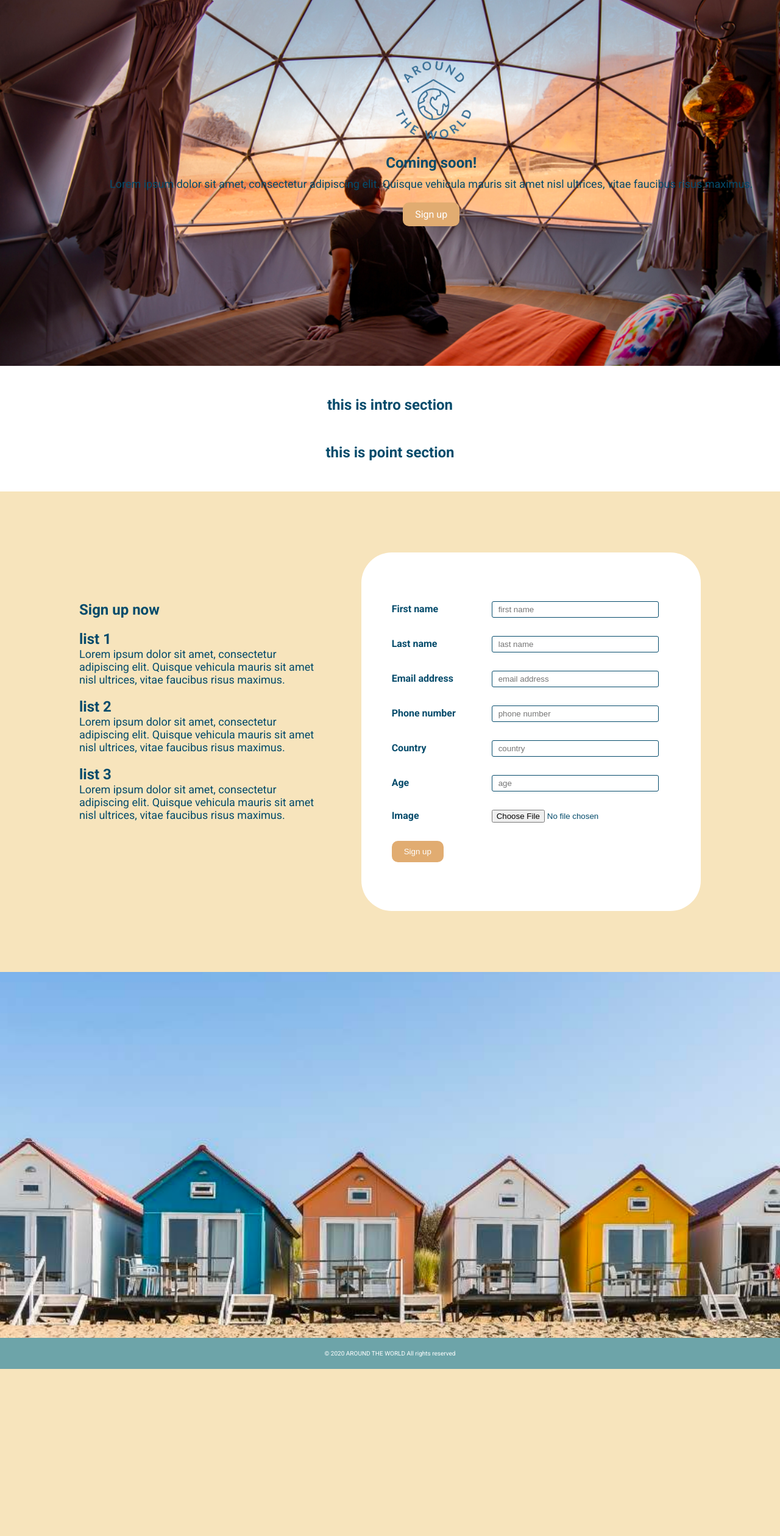
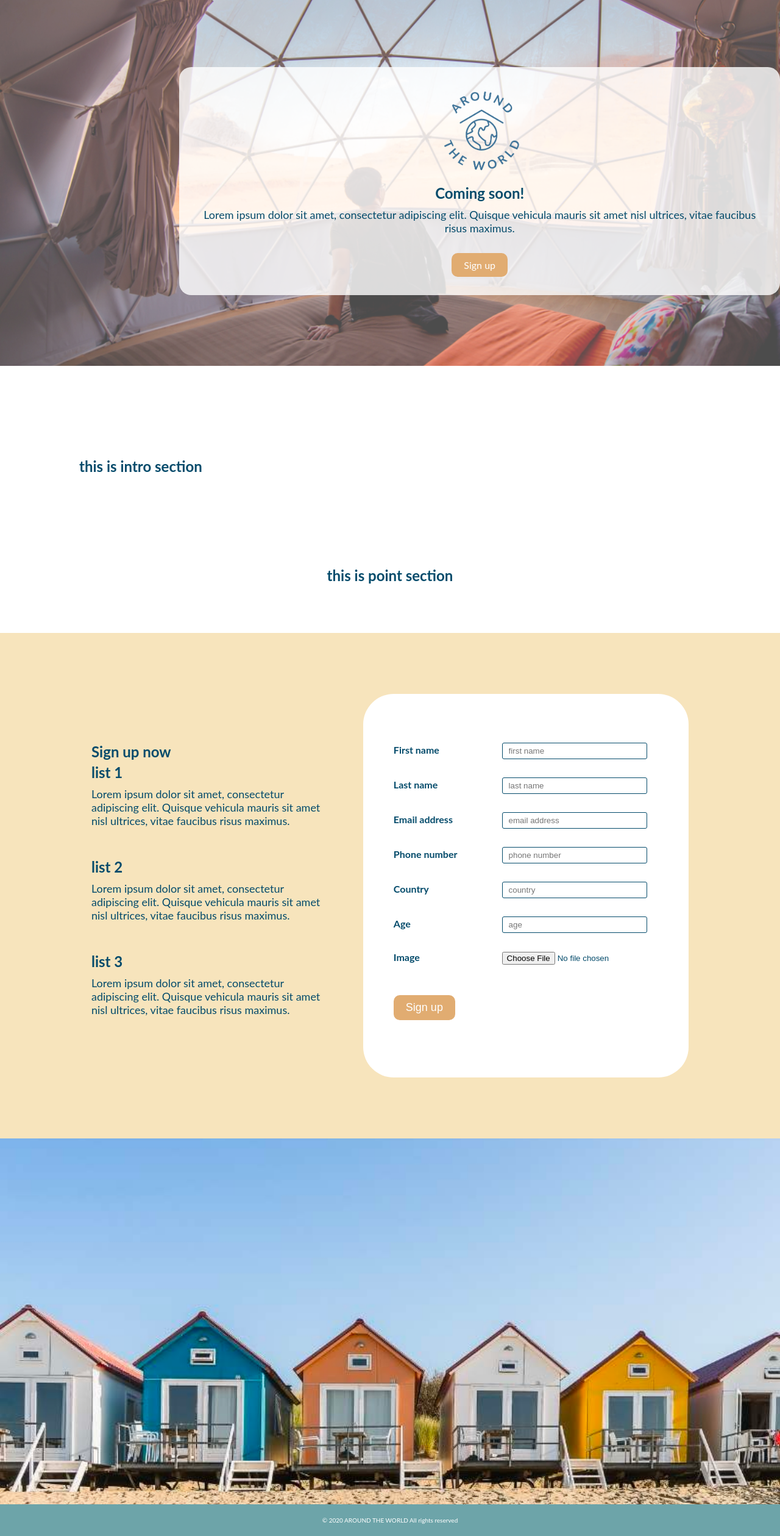
Before and after one commit to ayakade/PHP-MVC-EcommerceTravelLandingPage, a PHP site: page / in a window 1280 px wide. Shown: the whole page at 61% size. Before the commit the page ends 2245 px from the top, so only its background shows below. Run offline with PHP 8.4, Linux system fonts and the light colour scheme; some libraries are stand-ins or nearby versions.

Commit message:
Update style.css

```diff
--- a/css/style.css
+++ b/css/style.css
@@ -5,7 +5,7 @@
 }
 
 body {
-	font-family: 'Roboto', sans-serif;
+	font-family: 'Lato', sans-serif;
     color: #044b6b;
 }
 
@@ -86,17 +86,22 @@ html, body {
 	text-align: center;
 }
 
+.heroTop .filter {
+	background-color: #F7E4BC;
+}
+
 .heroTop .heroImage {
     padding: 200px 0;
 	background: url(../imgs/hero-top.png);
 	background-size: cover;
 	background-repeat: no-repeat;
 	background-position: 50% 50%;
+	opacity: 70%;
 }
 
 .heroTop .title {
 	margin: 50px 0;
-	padding: 0 30px;
+	padding: 0 50px;
 }
 
 .heroTop .title img {
@@ -110,7 +115,7 @@ html, body {
 }
 
 .heroTop .title p {
-	margin-bottom: 30px;
+	margin-bottom: 40px;
 }
 
 /* container */
@@ -120,14 +125,96 @@ html, body {
 	text-align: center;
 }
 
-.intro, .points {
+/* intro section */
+
+.intro {
+	margin: 50px 0;
 	padding: 0 40px;
 }
 
-/* intro section */
+.intro img {
+	width: 300px;
+	height: 300px;
+	margin: auto;
+	margin-bottom: 50px;
+}
 
-.intro, .points {
-	margin: 50px 0;
+.intro .cities .title {
+	margin-bottom: 50px;
+}
+
+.intro .cities .title h2 {
+	margin-bottom: 20px;
+}
+
+.intro .cities {
+	display: flex;
+	flex-wrap: wrap;
+}
+
+.intro .cities .city {
+	margin-bottom: 20px;
+}
+
+.intro .cities .city img {
+	width: 130px;
+	height: 130px;
+	margin-bottom: 10px;
+}
+
+/* accommodation */
+
+.accommodations h2 {
+	margin-bottom: 40px;
+	padding: 0 10%;
+}
+
+.accommodation {
+	margin-bottom: 60px;
+	padding: 0 60px;
+}
+
+.accommodation h3 {
+	margin-bottom: 10px;
+}
+
+.accommodation img {
+	width: 250px;
+	height: auto;
+	margin-bottom: 20px;
+}
+
+/* points section */
+
+.points {
+	padding: 0 50px;
+	margin-bottom: 80px;
+}
+
+.points h2 {
+	margin-bottom: 30px;
+	padding: 0 20px;
+}
+
+.points .point {
+	display: flex;
+	text-align: left;
+	align-items: center;
+	margin-bottom: 30px;
+}
+
+.points .point i {
+	color: #3B7197;
+	font-size: 35px;
+}
+
+.points .point .title {
+	margin-left: 10px;
+}
+
+.points .point .title h3 {
+	font-size: 16px;
+	margin-bottom: 5px;
 }
 
 /* form section */
@@ -142,11 +229,23 @@ html, body {
 }
 
 .form .title h2 {
-	margin-bottom: 20px;
+	margin-bottom: 5px;
+}
+
+.form .title p {
+	margin-bottom: 30px;
+}
+
+.form .title .lists {
+	padding: 0 35px;
 }
 
 .form .title .lists .list {
 	margin-bottom: 20px;
+}
+
+.form .title .lists .list h3 {
+	margin-bottom: 10px;
 }
 
 #signupForm {
@@ -156,11 +255,11 @@ html, body {
 }
 
 label {
-	width: 35%;
+	width: 40%;
 }
 
 input[type="text"] {
-	width: 60%;
+	width: 55%;
 }
 
 label {
@@ -186,12 +285,64 @@ input[type="submit"] {
 
 /* hero bottom */
 
+.heroBottom {
+	position: relative;
+}
+
 .heroBottom .heroImage {
     padding: 200px 0;
 	background: url(../imgs/hero-bottom.png);
 	background-size: cover;
 	background-repeat: no-repeat;
 	background-position: 50% 50%;
+}
+
+.heroBottom .title {
+	position: absolute;
+	color: #fff;
+	text-align: center;
+	left: 15%;
+	top: 40%;
+}
+
+.heroBottom .title h2 {
+	margin-bottom: 5px;
+}
+
+/* success */
+
+.success-container {
+	background: #F7E4BC;
+	padding: 0 30px;
+}
+
+.success {
+	margin-top: 100px;
+	background: #fff;
+	padding: 50px 10px;
+	border-radius: 30px;
+}
+
+.success img {
+	width: 200px;
+	height: auto;
+	margin-bottom: 30px;
+}
+
+.success h1 {
+	margin-bottom: 10px;
+}
+
+.success p {
+	padding: 0 50px;
+}
+
+.success p strong {
+	font-size: 18px;
+}
+
+.success .title {
+	margin-bottom: 30px;
 }
 
 /* DESKTOP */
@@ -237,8 +388,11 @@ input[type="submit"] {
 
 	.heroTop .title {
 		position: absolute;
-		top: 50px;
-		left: 150px;
+		top: 60px;
+		left: 23%;
+		background: rgba(255, 255, 255, 0.8);;
+		padding: 40px 25px;
+		border-radius: 20px;
 	}
 
 	.intro, .points {
@@ -247,8 +401,95 @@ input[type="submit"] {
 
 	/* intro section */
 
-	.intro h2 {
+	.intro {
+		display: flex;
+		align-items: center;
+		margin: 150px 0;
+	}
+
+	.intro img {
+		width: 500px;
+		height: 500px;
+		margin: 0;
+		margin-right: 100px;
+	}
+
+	.intro .cities .title {
+		text-align: left;
+		padding-right: 80px;
+	}
+
+	.intro .cities .city {
 		text-align: center;
+	}
+
+	.intro .cities .city img {
+		margin: 0;
+		margin-bottom: 10px;
+	}
+
+	/* accommodation section */
+
+	.accommodations {
+		padding: 0 100px;
+		margin-bottom: 150px;
+	}
+
+	.accommodations h2 {
+		margin-bottom: 80px;
+	}
+
+	.accommodations .row {
+		display: flex;
+		justify-content: space-between;
+	}
+
+	.accommodations .accommodation {
+		text-align: left;
+	}
+
+	.accommodations .accommodation {
+		margin: 0 10px;
+		padding: 50px;
+		border-radius: 40px;
+		border: #6DA4A9 solid 3px;
+	}
+
+	.accommodations .accommodation:nth-child(even) {
+		background: #6DA4A9;
+		color: #fff;
+		border: none;
+	}
+
+	.accommodations .accommodation img {
+		width: 300px;
+	}
+
+	/* points section */
+
+	.points h2 {
+		margin-bottom: 50px;
+	}
+
+	.points .row {
+		display: flex;
+	}
+
+	.points .row .point {
+		flex-direction: column;
+		text-align: center;
+	}
+
+	.points .row .point i {
+		margin-bottom: 20px;
+	}
+
+	.points .row .point .title {
+		margin: 0;
+	}
+
+	.points .row .point .title h3 {
+		font-size: 20px;
 	}
 
 	/* form section */
@@ -257,7 +498,11 @@ input[type="submit"] {
 		display: flex;
 		text-align: left;
 		margin: 0;
-		padding: 100px 130px;
+		padding: 100px 150px;
+	}
+
+	.form .title p {
+		margin-bottom: 50px;
 	}
 
 	.form .title {
@@ -265,8 +510,17 @@ input[type="submit"] {
 		margin-right: 70px;
 	}
 
+	.form .title .lists {
+		padding: 0;
+	}
+
 	#signupForm {
 		padding: 80px 50px;
+	}
+
+	#signupForm .cta {
+		font-size: 18px;
+		margin-top: 20px;
 	}
 
 	/* hero bottom */
@@ -275,4 +529,14 @@ input[type="submit"] {
 		padding: 300px 0;
 		background-position: 80% 95%;
 	}
+
+	.heroBottom .title {
+		top: 25%;
+		left: 40%;
+	}
+
+	/* success */
+	.success-container {
+		padding: 0 30%;
+	}
 }
```
